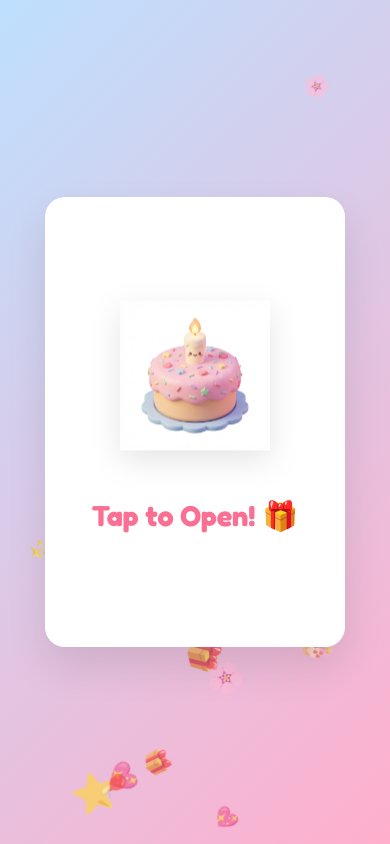
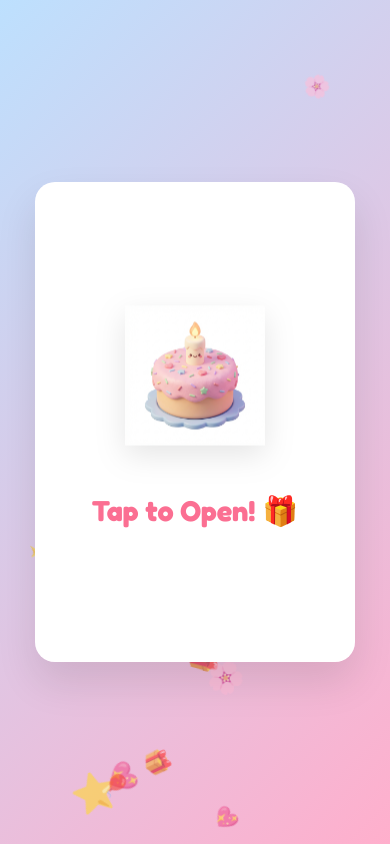
Before and after one commit to mhdjanuar/birthday-salwa-20, a plain HTML site: page index.html in a window 390 px wide. Drawn offline with nearby package versions, Linux system fonts and the light colour scheme.

Commit message:
fix design

```diff
--- a/style.css
+++ b/style.css
@@ -180,13 +180,38 @@ body {
 
 @media (max-width: 400px) {
     .card-wrapper {
-        width: 300px;
-        height: 450px;
+        width: 320px;
+        height: 480px;
     }
+
+    .card-front, .card-inside {
+        padding: 1.25rem;
+    }
+
+    .greeting {
+        font-size: 1rem;
+        line-height: 1.4;
+    }
+
     .name {
-        font-size: 2rem;
+        font-size: 1.8rem;
+        margin-bottom: 1rem;
     }
+
+    .prayer-section {
+        padding: 1rem;
+    }
+
+    .prayer-text {
+        font-size: 0.85rem;
+    }
+
     .floating-cake {
-        width: 150px;
+        width: 140px;
+    }
+
+    .card-inside {
+        justify-content: flex-start;
+        padding-top: 2rem;
     }
 }
```
